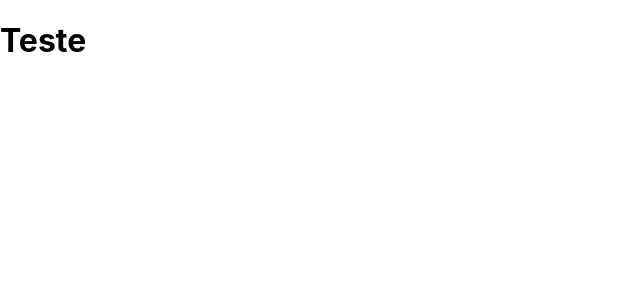
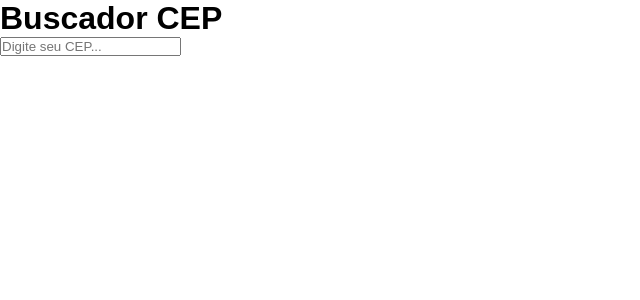
Before and after one commit to gpessoni/Search-CEP-React, a React (Create React App) app: page / in a window 1280 px wide. Shown: the top 300 px of the page, without its empty margins (0-640 px from the left). Built offline with nearby package versions, Linux system fonts and the light colour scheme.

Commit message:
Update the App.js

```diff
--- a/src/App.js
+++ b/src/App.js
@@ -1,7 +1,14 @@
 function App() {
   return (
-    <div className="App">
-      <h1>Teste</h1>
+    <div className="container">
+      <h1 className="title">Buscador CEP</h1>
+
+
+      <div className="input">
+        <input type="text" placeholder="Digite seu CEP..." />
+
+
+      </div>
     </div>
   );
 }
--- a/src/index.css
+++ b/src/index.css
@@ -1,13 +1,5 @@
-body {
+*{
   margin: 0;
-  font-family: -apple-system, BlinkMacSystemFont, 'Segoe UI', 'Roboto', 'Oxygen',
-    'Ubuntu', 'Cantarell', 'Fira Sans', 'Droid Sans', 'Helvetica Neue',
-    sans-serif;
-  -webkit-font-smoothing: antialiased;
-  -moz-osx-font-smoothing: grayscale;
+  padding: 0;
+  font-family: sans-serif;
 }
-
-code {
-  font-family: source-code-pro, Menlo, Monaco, Consolas, 'Courier New',
-    monospace;
-}
```
